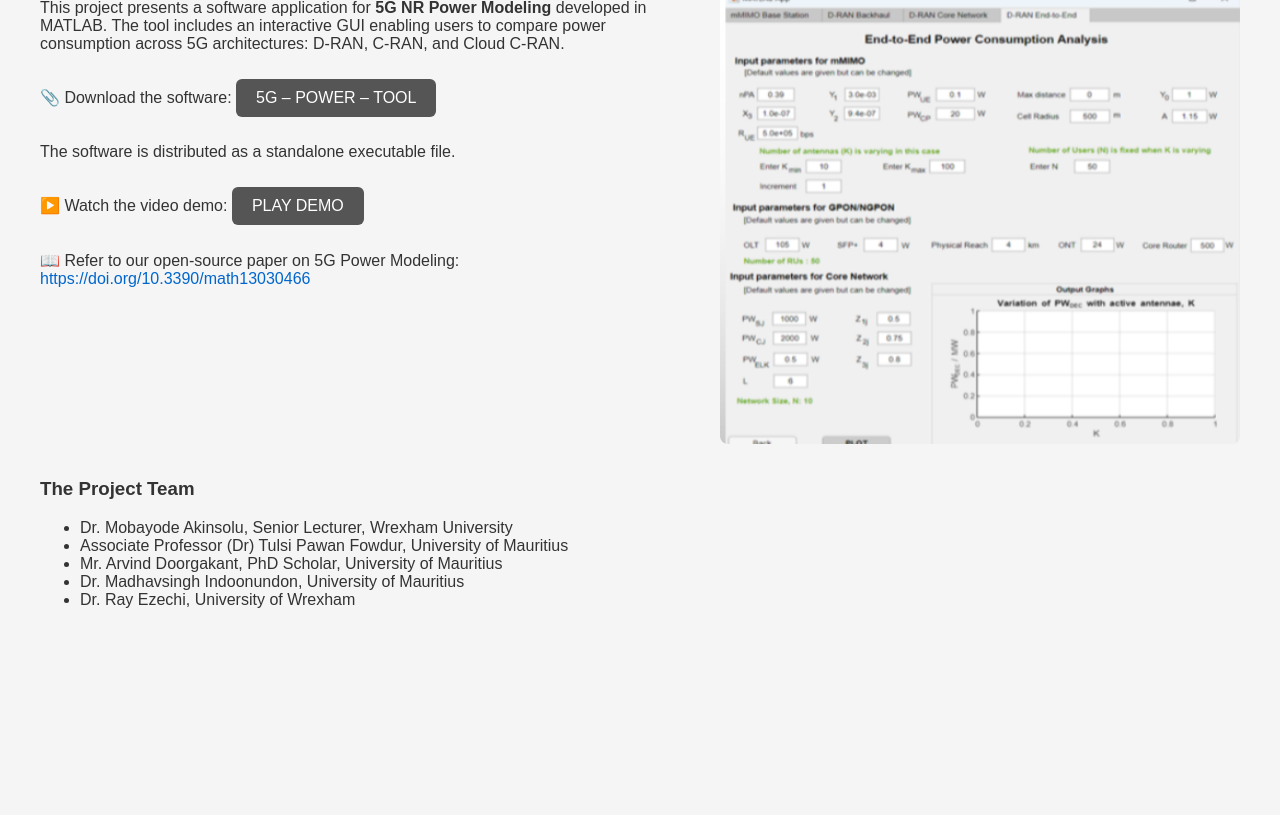
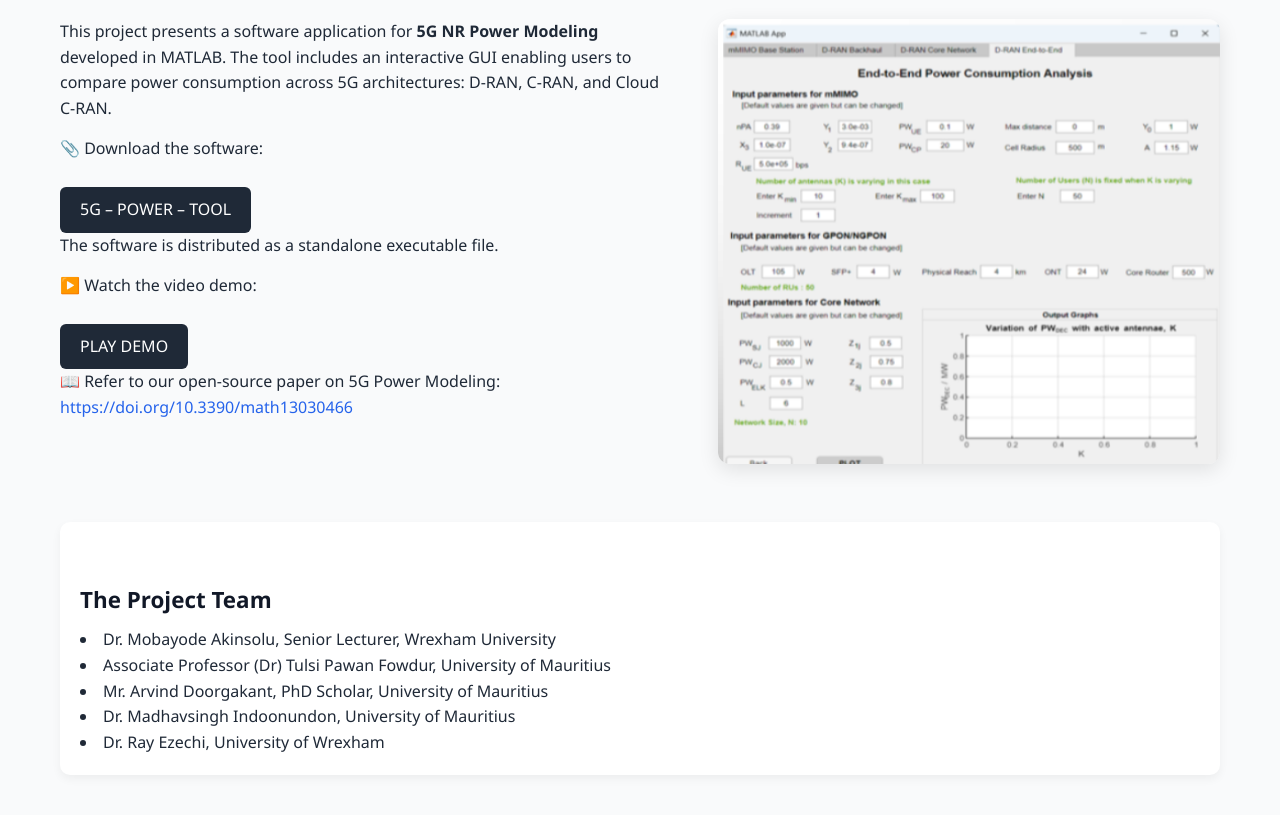
Before and after one commit to madhavindoonundon/madhavindoonundon.github.io, a plain HTML site: page index.html in a window 1280 px wide. Shown: the part 115-930 px from the top of the page. Before the commit the page ends 800 px from the top, so only its background shows below. Drawn offline with Linux system fonts and the light colour scheme.

Commit message:
Update index.html

```diff
--- a/index.html
+++ b/index.html
@@ -3,48 +3,82 @@
 <head>
   <meta charset="UTF-8">
   <title>Educational Tool for 5G Power Consumption Modelling</title>
+  <meta name="viewport" content="width=device-width, initial-scale=1.0">
   <style>
+    /* RESET + BASE STYLES */
+    * {
+      margin: 0;
+      padding: 0;
+      box-sizing: border-box;
+    }
+
     body {
-      font-family: Arial, sans-serif;
-      margin: 40px;
-      background-color: #f5f5f5;
-      color: #333;
+      font-family: 'Segoe UI', Roboto, Helvetica, sans-serif;
+      background-color: #f9fafb;
+      color: #1f2937;
+      line-height: 1.6;
+      padding: 40px 20px;
+      max-width: 1200px;
+      margin: auto;
     }
 
     h1 {
-      color: #003366;
+      color: #1d4ed8;
+      font-size: 2.5rem;
+      margin-bottom: 20px;
     }
 
+    h3 {
+      margin-top: 40px;
+      font-size: 1.4rem;
+      color: #111827;
+    }
+
+    p {
+      margin-bottom: 15px;
+    }
+
+    ul {
+      list-style: disc inside;
+      margin-top: 10px;
+    }
+
+    a {
+      color: #2563eb;
+      text-decoration: none;
+      transition: color 0.2s ease-in-out;
+    }
+
+    a:hover {
+      text-decoration: underline;
+      color: #1d4ed8;
+    }
+
+    /* BUTTON STYLES */
     .button {
       display: inline-block;
       padding: 10px 20px;
-      margin: 10px 0;
+      margin-top: 10px;
       font-size: 16px;
-      color: white;
-      background-color: #555;
+      color: #ffffff;
+      background-color: #1f2937;
       border: none;
       border-radius: 6px;
       text-decoration: none;
+      transition: background-color 0.3s ease;
     }
 
     .button:hover {
-      background-color: #333;
+      background-color: #111827;
     }
 
-    .link {
-      color: #0066cc;
-      text-decoration: none;
-    }
-
-    .link:hover {
-      text-decoration: underline;
-    }
-
+    /* FLEX CONTAINER */
     .main-container {
       display: flex;
       flex-wrap: wrap;
       gap: 40px;
       align-items: flex-start;
+      margin-top: 30px;
     }
 
     .text-content {
@@ -60,11 +94,16 @@
     .image-container img {
       width: 100%;
       height: auto;
-      border-radius: 8px;
+      border-radius: 12px;
+      box-shadow: 0 6px 20px rgba(0, 0, 0, 0.1);
     }
 
     .team {
-      margin-top: 30px;
+      margin-top: 50px;
+      background-color: #ffffff;
+      padding: 20px;
+      border-radius: 10px;
+      box-shadow: 0 4px 10px rgba(0, 0, 0, 0.05);
     }
   </style>
 </head>
@@ -80,23 +119,16 @@
         D-RAN, C-RAN, and Cloud C-RAN.
       </p>
 
-      <p>
-        📎 Download the software:
-        <a class="button" href="https://www.google.com" target="_blank">5G – POWER – TOOL</a>
-      </p>
+      <p>📎 Download the software:</p>
+      <a class="button" href="https://www.google.com" target="_blank">5G – POWER – TOOL</a>
 
       <p>The software is distributed as a standalone executable file.</p>
 
-      <p>
-        ▶️ Watch the video demo:
-        <a class="button" href="https://www.yahoo.com" target="_blank">PLAY DEMO</a>
-      </p>
+      <p>▶️ Watch the video demo:</p>
+      <a class="button" href="https://www.yahoo.com" target="_blank">PLAY DEMO</a>
 
-      <p>
-        📖 Refer to our open-source paper on 5G Power Modeling:
-        <a class="link" href="https://doi.org/10.3390/math13030466" target="_blank">
-          https://doi.org/10.3390/math13030466
-        </a>
+      <p>📖 Refer to our open-source paper on 5G Power Modeling:<br>
+        <a href="https://doi.org/10.3390/math13030466" target="_blank">https://doi.org/10.3390/math13030466</a>
       </p>
     </div>
 
```
